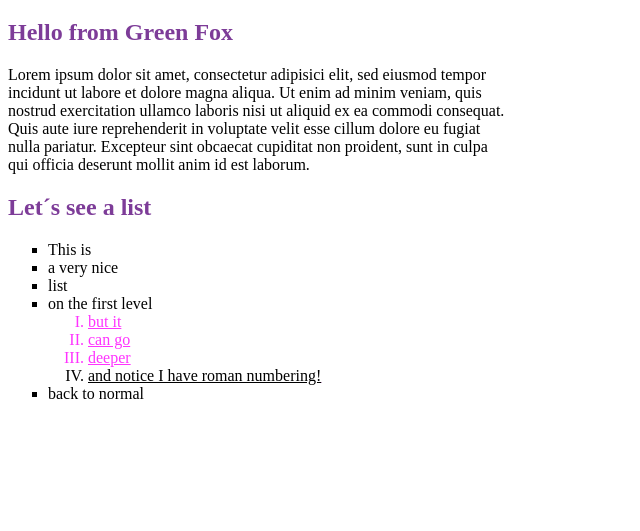
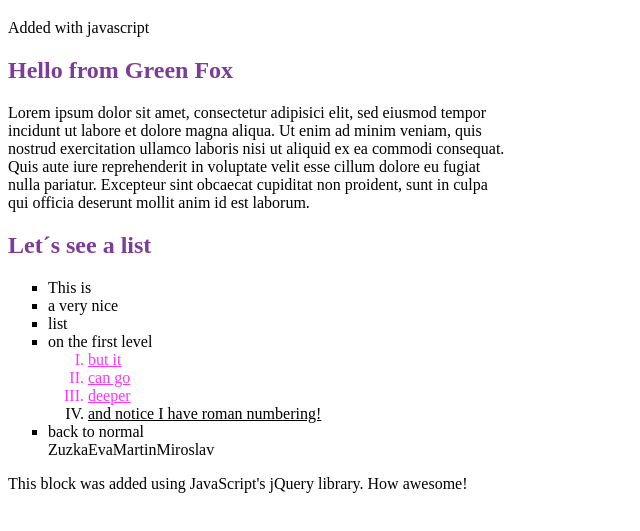
Before and after one commit to Zuzik761/my-exercises, a plain HTML site: page exercise1.6/dist/index.html in a window 1280 px wide. Shown: the part 61-592 px from the top of the page, without its empty margins (0-640 px from the left). Drawn offline with nearby package versions, Linux system fonts and the light colour scheme.

Commit message:
přidán js +  6. ukol

```diff
--- a/exercise1.6/dist/index.html
+++ b/exercise1.6/dist/index.html
@@ -27,6 +27,7 @@
 
 </ul>
 <!-- partial -->
-
+<script src="https://ajax.googleapis.com/ajax/libs/jquery/3.3.1/jquery.min.js"></script>
+<script src="scripts.js"></script>
 </body>
 </html>
--- /dev/null
+++ b/exercise1.6/dist/scripts.js
@@ -0,0 +1,32 @@
+/* $('body').append(
+    '<p>přidala jsem append na konec body</p1>'
+  );
+
+$('h2').append(
+    '<p>přidala jsem append</p>'
+  );
+
+$('body').before(
+    '<p>přidala jsem before</p>'
+  );
+  */
+
+let names = ['Zuzka', 'Eva', 'Martin', 'Miroslav'];
+
+$('ul').append(
+    names
+  );
+
+
+let additionalBlock = {
+    title: "Added with javascript",
+    text: "This block was added using JavaScript's jQuery library. How awesome!"
+  };
+
+$('h1').after(
+    additionalBlock.title
+    );
+
+$('body').append(
+    additionalBlock.text
+    );
```
